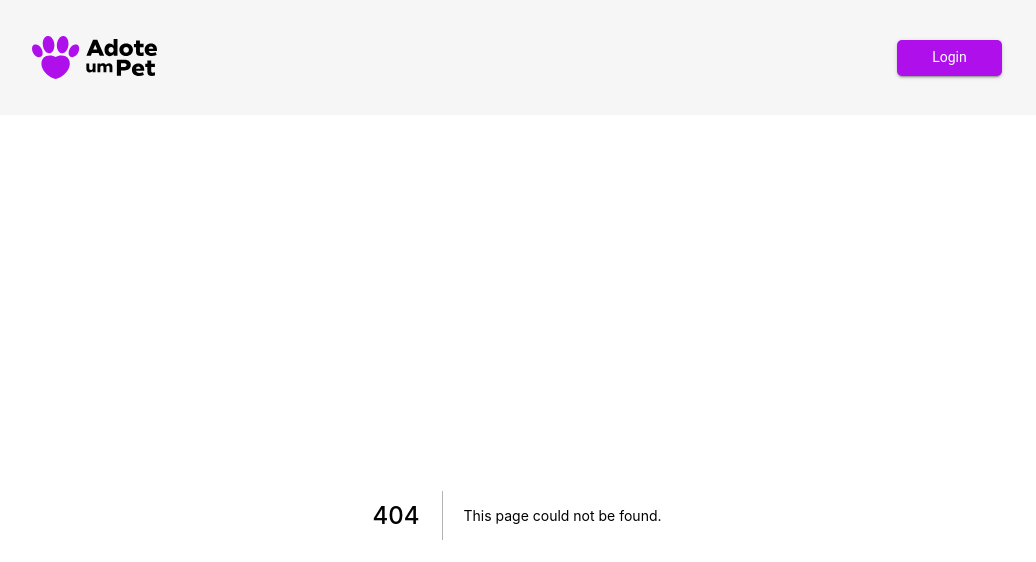
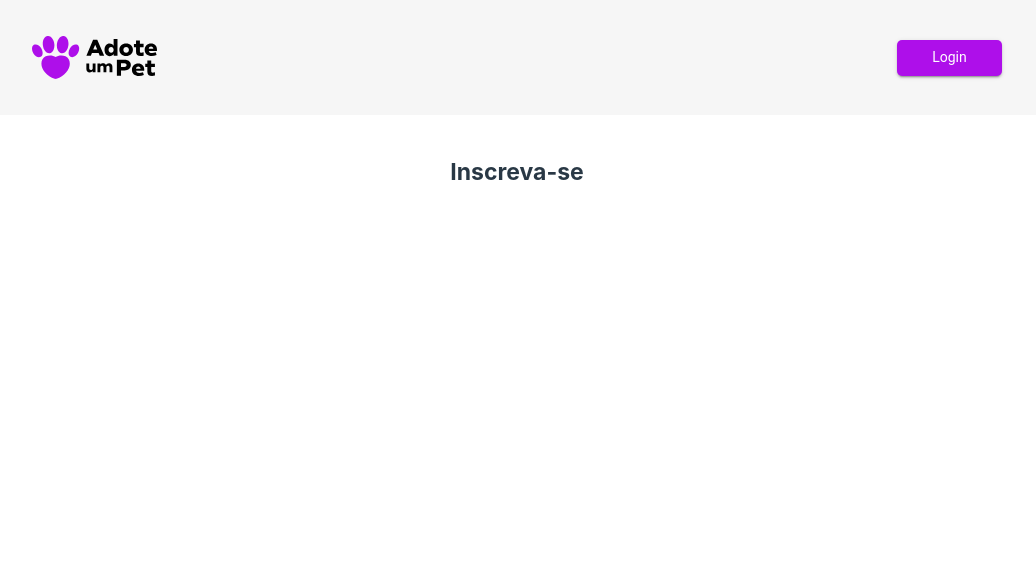
Before and after one commit to mizaelalves/pets-frontend, a Next.js app: page /user/subscribe in a window 1280 px wide. Before the commit this address had no page. Shown: the top 562 px of the page, without its empty margins (123-1159 px from the left). Built offline with nearby package versions, Linux system fonts and the light colour scheme.

Commit message:
new page

```diff
--- /dev/null
+++ b/src/pages/user/subscribe.tsx
@@ -0,0 +1,10 @@
+import { NextPage } from "next";
+import Title from "../../components/Header/title";
+
+const SubscribenUser: NextPage = () => {
+  return (
+    <Title title={"Inscreva-se"} subtitle={""}/>
+  )
+};
+
+export default SubscribenUser
```
